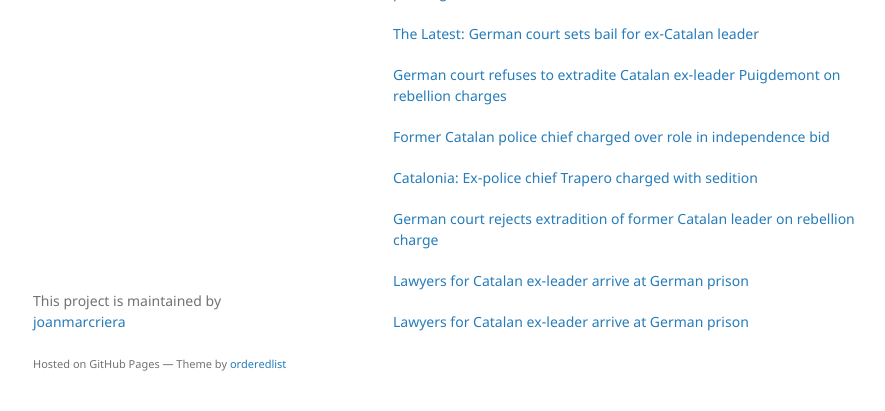
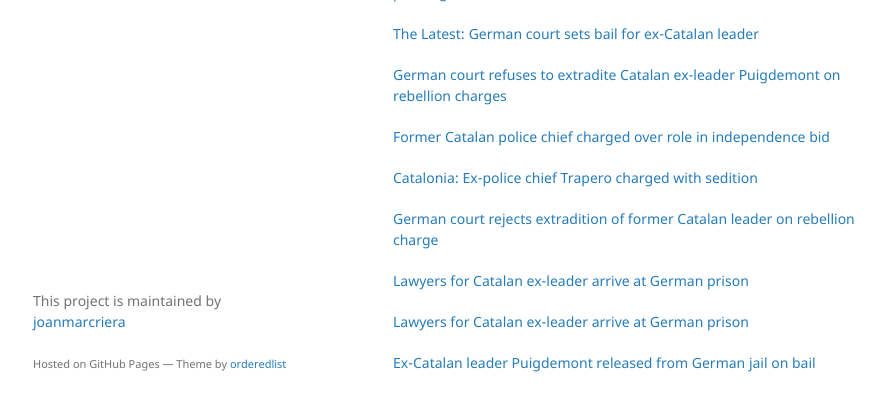
Before and after one commit to joanmarcriera/joanmarcriera-old.github.io, a Jekyll site: the page built from index.md, in a window 1280 px wide and 1023 px high, cut to the strip 580-991 px from the top of the window. Shown: the whole strip, without its empty margins (177-1062 px from the left). Built offline with Jekyll 4.4.1, drawn with Linux system fonts in a browser that asks for light colours; our own code applies the rules of GitHub Pages for plain Markdown files.

Commit message:
new news

```diff
--- a/index.md
+++ b/index.md
@@ -39,3 +39,5 @@ layout: default
 [Lawyers for Catalan ex-leader arrive at German prison](https://www.washingtonpost.com/world/europe/lawyers-for-catalan-ex-leader-arrive-at-german-prison/2018/04/06/9217090e-397b-11e8-af3c-2123715f78df_story.html?ref=hvper.com&utm_source=hvper.com&utm_medium=website)
 
 [Lawyers for Catalan ex-leader arrive at German prison](http://www.foxnews.com/world/2018/04/06/lawyers-for-catalan-ex-leader-arrive-at-german-prison.html?ref=hvper.com&utm_source=hvper.com&utm_medium=website)
+
+[Ex-Catalan leader Puigdemont released from German jail on bail](https://www.aljazeera.com/news/2018/04/catalan-leader-puigdemont-released-german-jail-bail-180406120150416.html?ref=hvper.com&utm_source=hvper.com&utm_medium=website)
```
